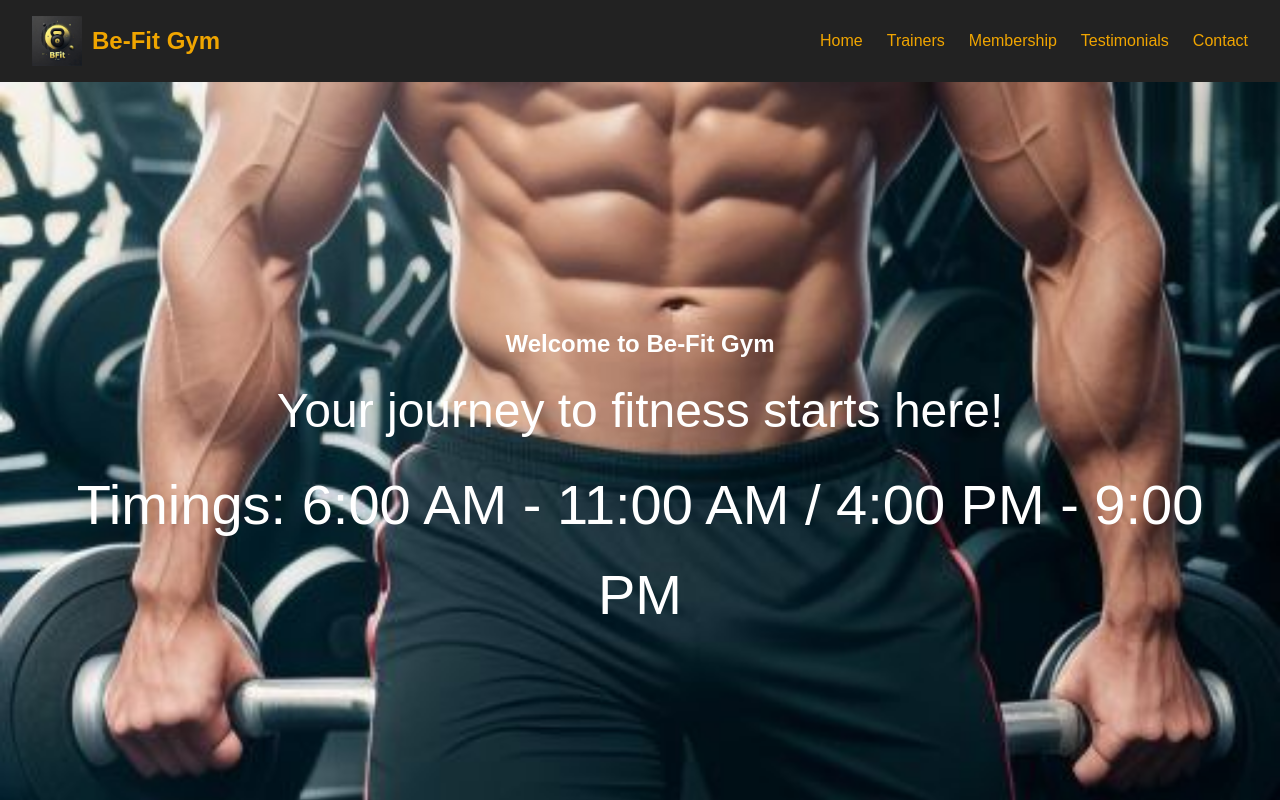
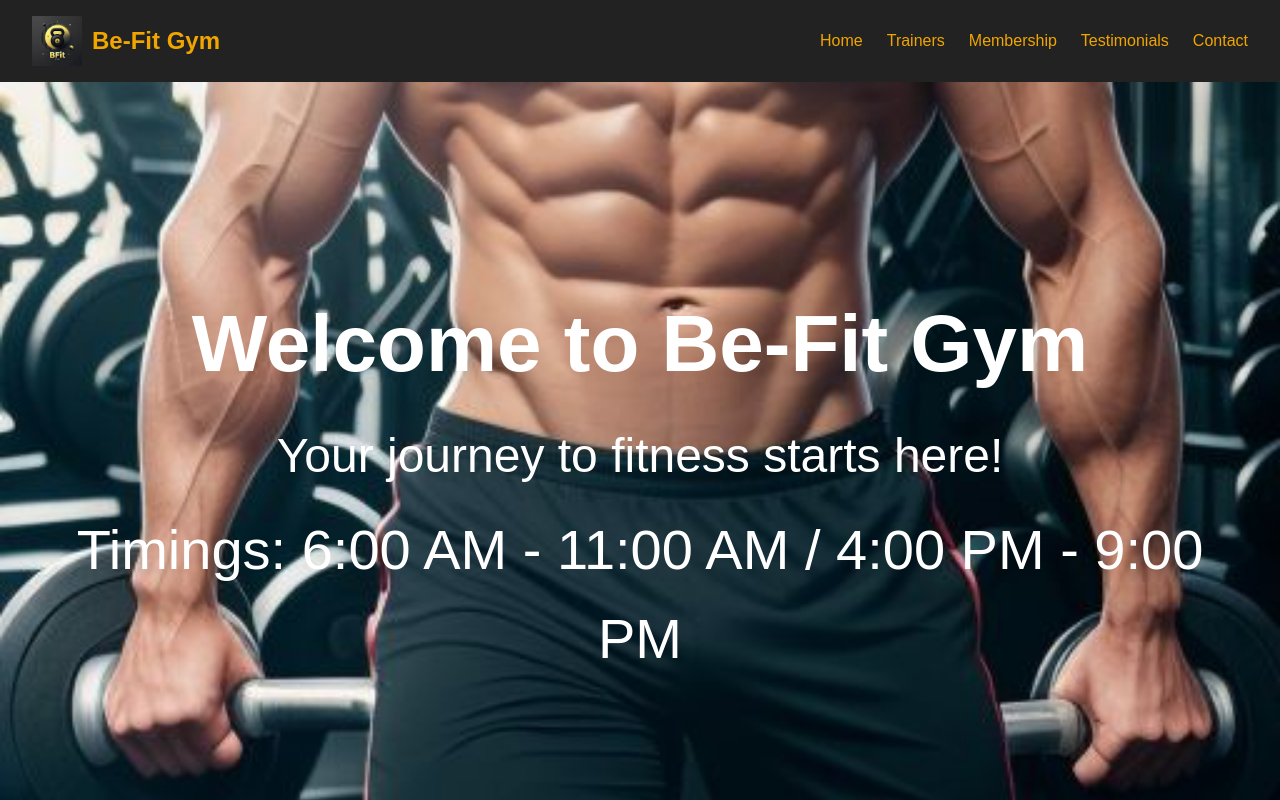
Before and after one commit to VarnankSharma/BfitGym, a React (Create React App) app: page / in a window 1280 px wide. Shown: the top 800 px of the page. Built offline with nearby package versions, Linux system fonts and the light colour scheme.

Commit message:
Updated content

```diff
--- a/src/Home.js
+++ b/src/Home.js
@@ -5,7 +5,7 @@ function Home() {
   return (
     <section id="home" className="home-section" style={{ backgroundImage: `url(${back})` }}>
       <div className="welcome">
-        <h2>Welcome to Be-Fit Gym</h2>
+        <h2 style={{fontSize:'5rem'}}>Welcome to Be-Fit Gym</h2>
       </div>
       <p className="motto">Your journey to fitness starts here!</p>
       <p className="timing">Timings: 6:00 AM - 11:00 AM / 4:00 PM - 9:00 PM</p>
```
